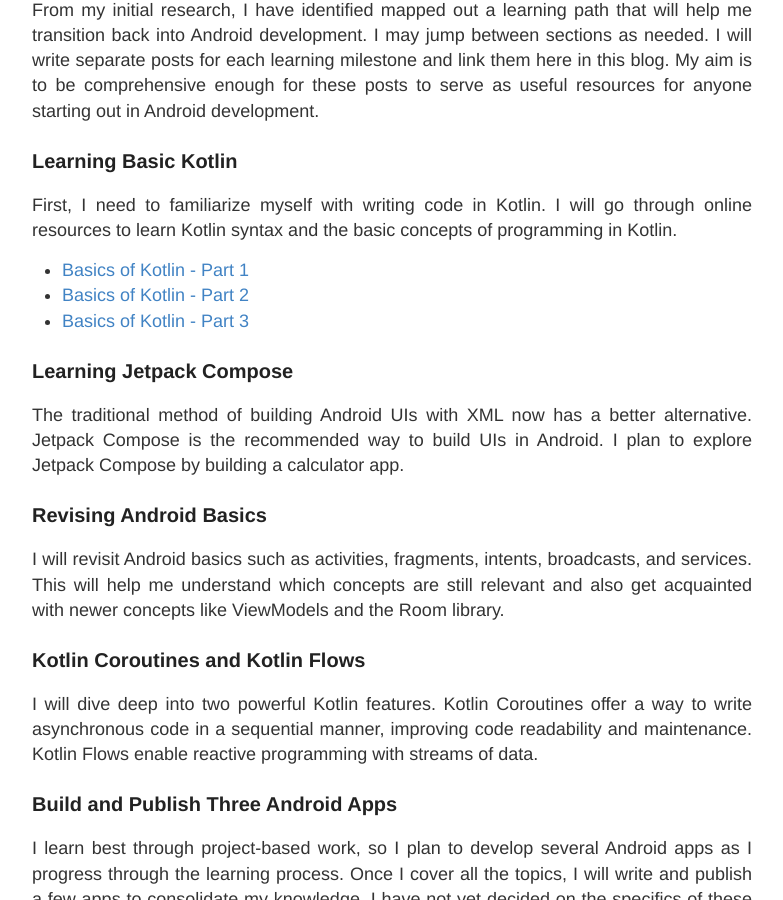
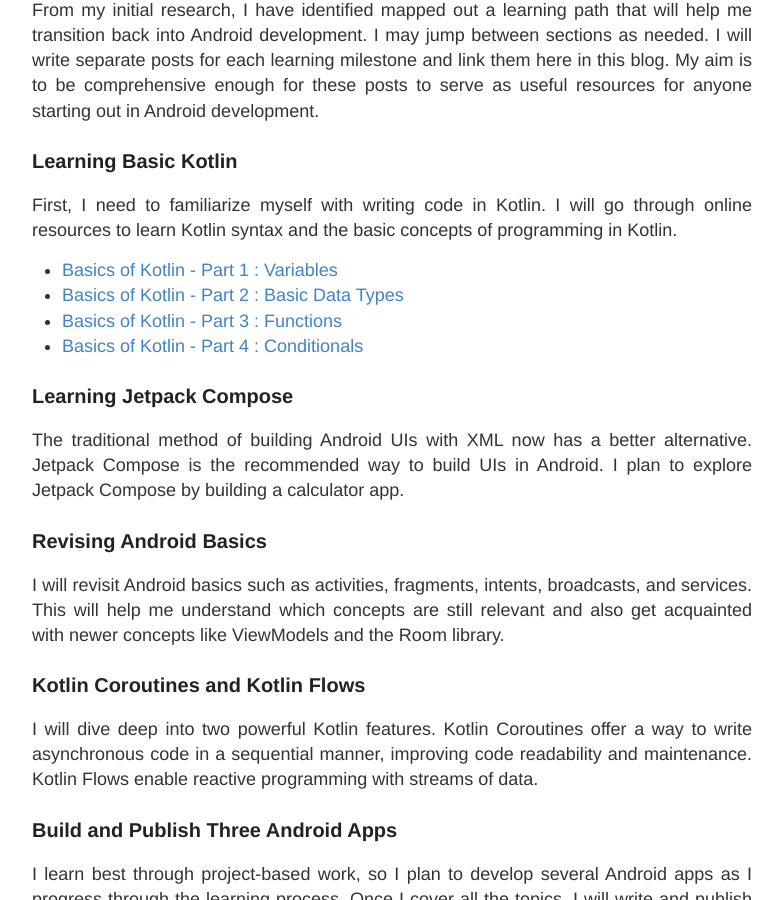
Before and after one commit to nirabpudasaini/nirabpudasaini.github.io, a Jekyll site: the page built from _posts/2024-07-16-shaking-off-the-rust.md, in a window 1280 px wide and 900 px high, scrolled down 2025 px. Shown: the whole window, without its empty margins (248-1031 px from the left). Built offline with Jekyll 4.4.1, drawn with Linux system fonts in a browser that asks for light colours; comment, search, counter and statistics services are not loaded.

Commit message:
(blog)(l) add part 4 of the basic kotlin series

```diff
--- a/_posts/2024-07-16-shaking-off-the-rust.md
+++ b/_posts/2024-07-16-shaking-off-the-rust.md
@@ -34,9 +34,10 @@
 ### Learning Basic Kotlin
 First, I need to familiarize myself with writing code in Kotlin. I will go through online resources to learn Kotlin syntax and the basic concepts of programming in Kotlin.
 
-- [Basics of Kotlin - Part 1](/basics-of-kotlin-1)
-- [Basics of Kotlin - Part 2](/basics-of-kotlin-2)
-- [Basics of Kotlin - Part 3](/basics-of-kotlin-3)
+- [Basics of Kotlin - Part 1 : Variables](/basics-of-kotlin-1)
+- [Basics of Kotlin - Part 2 : Basic Data Types](/basics-of-kotlin-2)
+- [Basics of Kotlin - Part 3 : Functions](/basics-of-kotlin-3)
+- [Basics of Kotlin - Part 4 : Conditionals](/basics-of-kotlin-4)
 
 ### Learning Jetpack Compose
 The traditional method of building Android UIs with XML now has a better alternative. Jetpack Compose is the recommended way to build UIs in Android. I plan to explore Jetpack Compose by building a calculator app.
```
Also changed, not shown: _posts/2024-07-23-basics-of-kotlin-4.md (added, +99 -0 lines).
